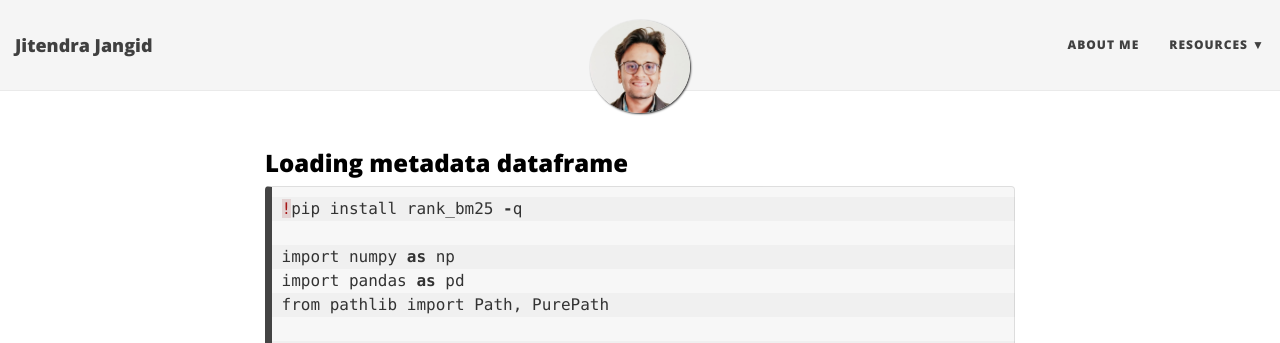
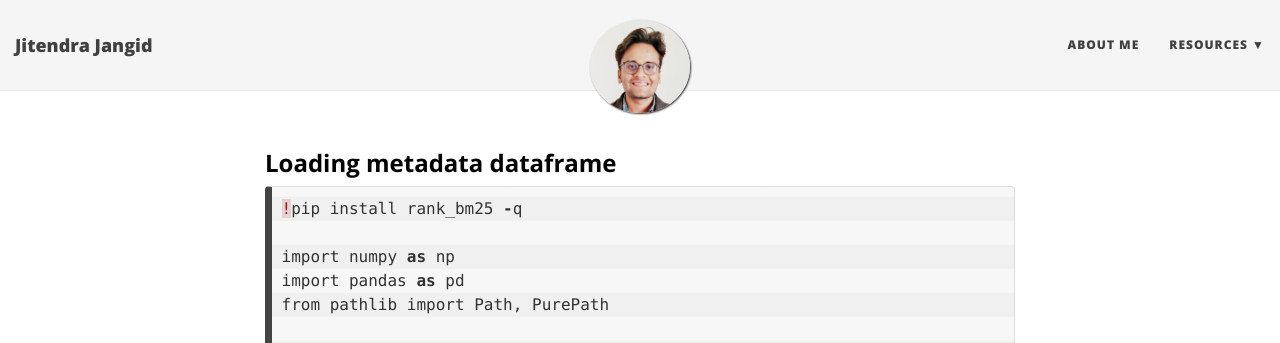
Before and after one commit to Overfitter/overfitter.github.io, a Jekyll site: the page built from _posts/2020-05-01-Covid-19-Q&A-BioBert.md, in a window 1280 px wide. Shown: the top 343 px of the page. Built offline with Jekyll 4.4.1, drawn with Linux system fonts in a browser that asks for light colours; nearby versions of some CDN libraries; comment, search, counter and statistics services are not loaded.

````diff
--- a/_posts/2020-05-01-Covid-19-Q&A-BioBert.md
+++ b/_posts/2020-05-01-Covid-19-Q&A-BioBert.md
@@ -8,7 +8,7 @@ tags: [nlp, question-answering, data-science, machine-learning]
 # comments: true
 ---
 
-### Loading metadata dataframe
+### **Loading metadata dataframe**
 
 
 ```python
````
